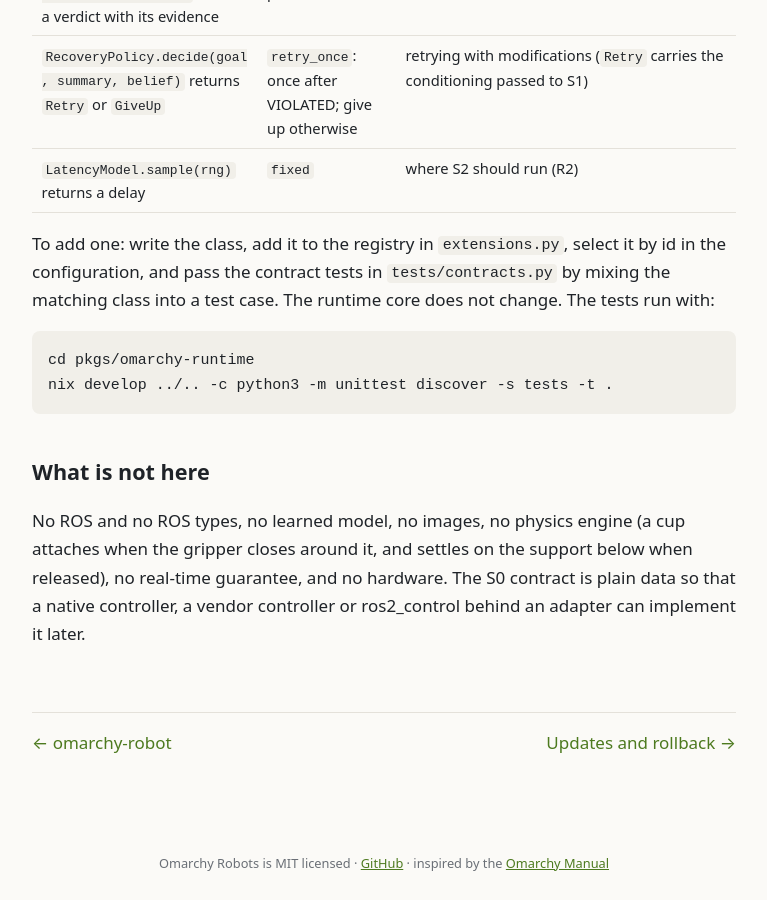
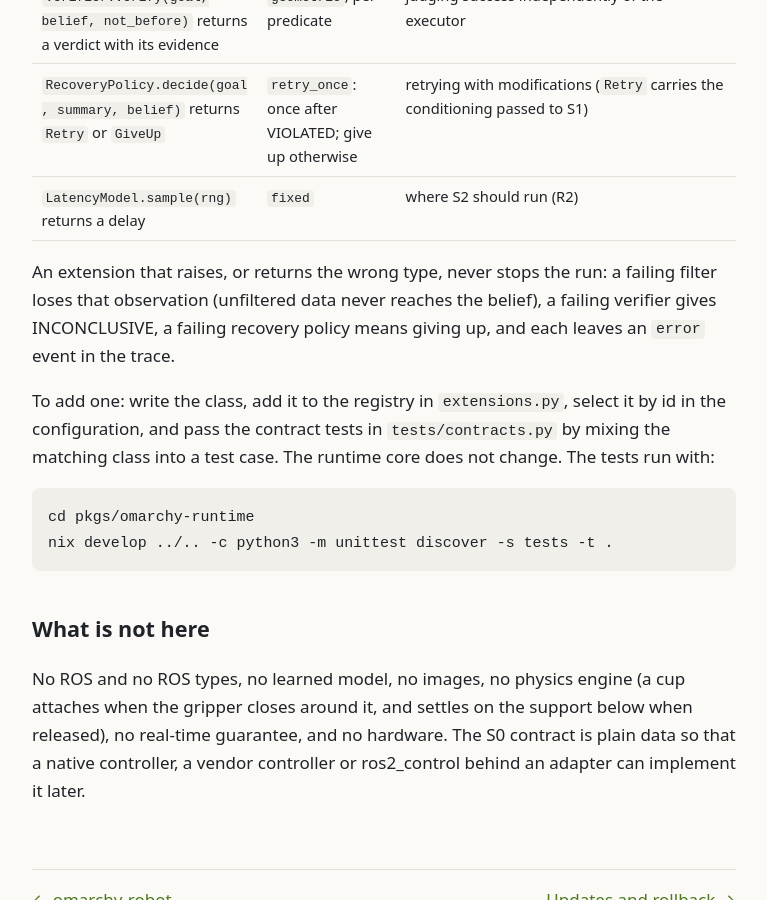
Before and after one commit to promaaa/omarchy-robots, a Jekyll site: the page built from manual/runtime.md, in a window 1280 px wide and 900 px high, scrolled down 5983 px. Shown: the whole window, without its empty margins (256-1023 px from the left). Built offline with Jekyll 4.4.1, drawn with Linux system fonts in a browser that asks for light colours; some of the changed text lies outside the part shown.

Commit message:
chore(release): v0.0.2 part 1
Milestone R1: the runtime, simulated, on Omarchy Robots, and the pc board.
Version 0.0.2 in flake.nix and in the runtime's pyproject.toml, which the
omarchy-runtime check now keeps equal; CHANGELOG section and links; the
manual's support levels as of v0.0.2 part 1.

````diff
--- a/manual/runtime.md
+++ b/manual/runtime.md
@@ -30,7 +30,7 @@
 
 The runtime is the **control plane**: it owns the application API, capability resolution, the execution lifecycle, supervision, the belief about the world, verification and traces. It is not in the high-rate path. Chunks go from S1 to S0 directly, and the runtime samples S0's status at its own rate.
 
-**S0 never waits.** At every tick it executes a valid chunk, else a fallback S2 installed ahead of time, else its built-in HOLD, which keeps the joints where they are and leaves the gripper as it is. A chunk is executed only until its `valid_until`; S0 leaves it at the first tick after that.
+**S0 never waits.** At every tick it executes a valid chunk, else a fallback S2 installed ahead of time, else its built-in HOLD, which keeps the joints where they are and leaves the gripper as it is. A chunk is executed only until its `valid_until`; S0 leaves it at the first tick after that. When an execution stops running (claim, failure, cancellation), the runtime tells S0 to hold: the rest of the chunk and the fallback are dropped.
 
 ## Turning it on
 
@@ -127,6 +127,8 @@
 | `RecoveryPolicy.decide(goal, summary, belief)` returns `Retry` or `GiveUp` | `retry_once`: once after VIOLATED; give up otherwise | retrying with modifications (`Retry` carries the conditioning passed to S1) |
 | `LatencyModel.sample(rng)` returns a delay | `fixed` | where S2 should run (R2) |
 
+An extension that raises, or returns the wrong type, never stops the run: a failing filter loses that observation (unfiltered data never reaches the belief), a failing verifier gives INCONCLUSIVE, a failing recovery policy means giving up, and each leaves an `error` event in the trace.
+
 To add one: write the class, add it to the registry in `extensions.py`, select it by id in the configuration, and pass the contract tests in `tests/contracts.py` by mixing the matching class into a test case. The runtime core does not change. The tests run with:
 
 ```sh
````
Also changed, not shown: other parts of manual/runtime.md (+1 -1 lines), manual/boards.md (+1 -1 lines), CHANGELOG.md, README.md, 2 other files.
